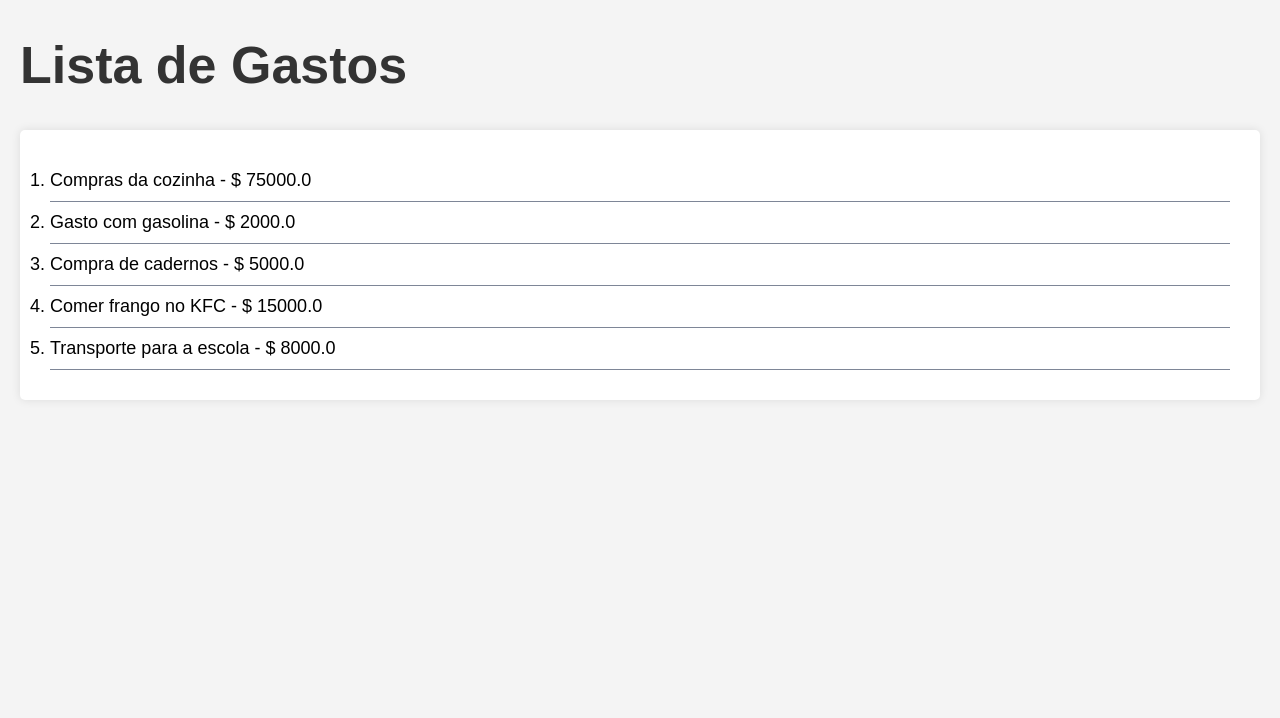
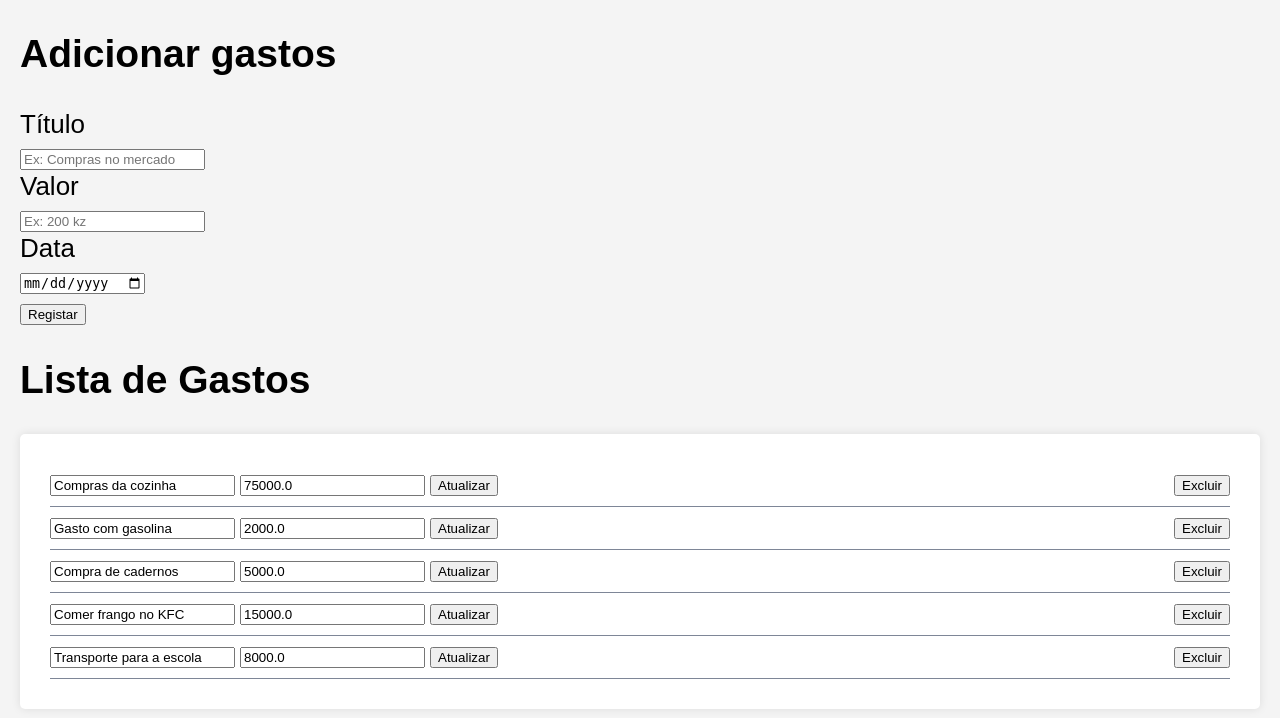
Before and after one commit to katalekoweb/flask-expenses-track, a Flask app: template templates/index.html in a window 1280 px wide. Shown: the top 718 px of the page. Run offline with Flask 3, Linux system fonts and the light colour scheme; the template is opened without the code that fills it: values that come from a table or form of the project are taken from there, others are empty.

Commit message:
feat: finish the crud

```diff
--- a/app.py
+++ b/app.py
@@ -1,27 +1,68 @@
-from flask import  Flask, render_template
+from flask import  Flask, render_template, request, redirect
 from flask_sqlalchemy import SQLAlchemy
+from datetime import datetime
 
 app = Flask(__name__)
 app.config['SQLALCHEMY_DATABASE_URI'] = 'sqlite:///expenses.db'
 db = SQLAlchemy(app)
 
 class Expenses(db.Model):
-    id = db.Column(db.Integer, primary_key=True)
+    id = db.Column(db.Integer, primary_key=True, autoincrement=True)
     item = db.Column(db.String(100), nullable=False)
     amount = db.Column(db.Float, nullable=False)
     description = db.Column(db.String(200))
     date = db.Column(db.DateTime, nullable=False)
 
+# cRud
 @app.route('/')
 def index():
-    expenses = [
-        {'item': 'Coffee', 'amount': 3.5},
-        {'item': 'Books', 'amount': 12.99},
-        {'item': 'Groceries', 'amount': 45.23}
-    ]
-
+    expenses = Expenses.query.order_by(Expenses.id.desc()).all()
     return render_template('index.html', expenses=expenses)
 
+# Crud
+@app.route('/store', methods=['POST'])
+def create_expense():
+    item = request.form['item']
+    amount = request.form['amount']
+    # description = request.form['description']
+    date = request.form['date']
+    data_obj = datetime.strptime(date, '%Y-%m-%d').date()
+
+    # check if the item exists
+    exisiting_expense = Expenses.query.filter_by(item=item).first()
+
+    if exisiting_expense:
+        return "Erro: Este gasto já foi registado.", 400
+
+    new_expense = Expenses(item=item, amount=amount, date=data_obj)
+    db.session.add(new_expense)
+
+    db.session.commit()
+    return redirect('/')
+
+# cruD
+@app.route('/delete/<int:expense_id>', methods=['POST'])
+def delete_expense(expense_id):
+    expense = Expenses.query.get(expense_id)
+    if expense:
+        db.session.delete(expense)
+        db.session.commit()
+    return redirect('/')
+
+@app.route('/update/<int:expense_id>', methods=['GET', 'POST'])
+def update_expense(expense_id):
+    expense = Expenses.query.get(expense_id)
+    if request.method == 'POST':
+        expense.item = request.form['item']
+        expense.amount = request.form['amount']
+        # expense.description = request.form['description']
+        # date = request.form['date']
+        # expense.date = datetime.strptime(date, '%Y-%m-%d').date()
+
+        db.session.commit()
+        return redirect('/')
+
+    return render_template('update.html', expense=expense)
 
 if __name__ == '__main__':
     with app.app_context():
--- a/templates/index.html
+++ b/templates/index.html
@@ -32,12 +32,45 @@
     </style>
 </head>
 <body>
-    <h1>Lista de Gastos</h1>
 
+    <div>
+        <h2>Adicionar gastos</h2>
+
+        <form action="/store" method="POST">
+            <div>
+                <label for="item">Título</label> <br>
+                <input type="text" name="item" id="item" placeholder="Ex: Compras no mercado">
+            </div>
+
+            <div>
+                <label for="amount">Valor</label> <br>
+                <input type="text" name="amount" id="amount" placeholder="Ex: 200 kz">
+            </div>
+
+            <div>
+                <label for="date">Data</label> <br>
+                <input type="date" name="date" id="date" placeholder="Data da transação">
+            </div>
+
+            <button type="submit">Registar</button>
+        </form>
+    </div>
+
+    <h2>Lista de Gastos</h2>
     <ol>
         {% for expense in expenses %}
-            <li>
-                {{expense.item}} - $ {{expense.amount}}
+            <li style="display: flex; flex-direction: row; justify-content: space-between; flex-wrap: wrap; gap: 10px;">
+                <form action="/update/{{ expense.id }}" method="post">
+                    <input type="text" name="item" value="{{ expense.item }}" required>
+                    <input type="text" name="amount" value="{{ expense.amount }}" required>
+                    <button type="submit">Atualizar</button>
+                </form>
+
+                <span>
+                    <form style="display: inline" action="/delete/{{ expense.id }}" method="post">
+                        <button type="submit">Excluir</button>
+                    </form>
+                </span>
             </li>
         {% endfor %}
     </ol>
```
Also changed, not shown: instance/expenses.db.
